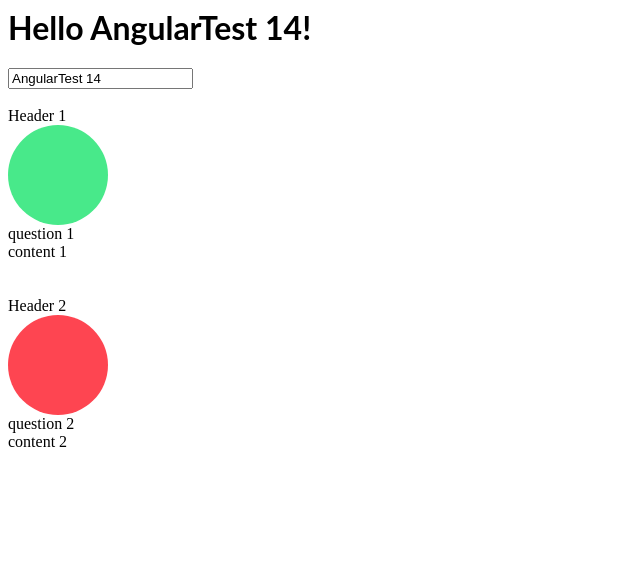
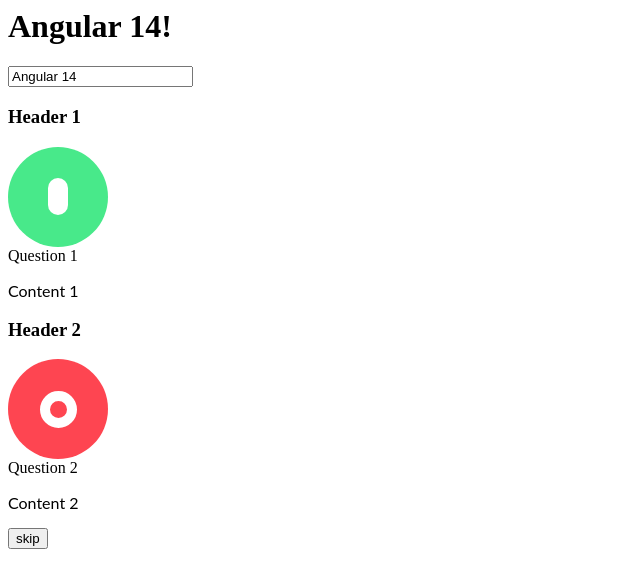
Before and after one commit to 1stApr/angular-100day, an Angular app: page / in a window 1280 px wide. Shown: the top 588 px of the page, without its empty margins (0-640 px from the left). Built offline with nearby package versions, Linux system fonts and the light colour scheme.

Commit message:
day 13 Content Projection

```diff
--- a/src/app/app.component.html
+++ b/src/app/app.component.html
@@ -1,6 +1,13 @@
 <hello2 name200="{{ name1 }}"></hello2>
 <input type="text"[(ngModel)] ="name1" (ngModelChange) = "name1=$event">
-<br><br>
-<app-toggle [(checked)]="questions.question1" header="Header 1" question="question 1" content="content 1"></app-toggle>
-<br><br>
-<app-toggle [(checked)]="questions.question2" header="Header 2" question="question 2" content="content 2"></app-toggle>
+<app-toggle [(checked)]="questions.question1">
+	<h3 class="header">Header 1</h3>
+	<label>Question 1</label>
+	<p>Content 1</p>
+</app-toggle>
+<app-toggle [(checked)]="questions.question2">
+	<h3 class="header">Header 2</h3>
+	<span ngProjectAs="label">Question 2</span>
+	<p>Content 2</p>
+	<button>skip</button>
+</app-toggle>
--- a/src/app/app.component.ts
+++ b/src/app/app.component.ts
@@ -6,7 +6,7 @@
   styleUrls: ["./app.component.css"]
 })
 export class AppComponent {
-  name1 = "AngularTest " + VERSION.major;
+  name1 = "Angular " + VERSION.major;
   isChecked = true;
   questions = {
     question1: true,
--- a/src/app/hello.component.ts
+++ b/src/app/hello.component.ts
@@ -3,11 +3,11 @@
 @Component({
   selector: "hello2",
   template: `
-    <h1>Hello {{ name200 }}!</h1>
+    <h1>{{ name200 }}!</h1>
   `,
   styles: [
     `
-      h1 {
+      - + h1 {
         font-family: Lato;
       }
     `
--- a/src/app/toggle/toggle.component.html
+++ b/src/app/toggle/toggle.component.html
@@ -1,10 +1,15 @@
 <header>
-	{{header}}
+	<ng-content select=".header"></ng-content>
 </header>
-<div class="toggle-wrapper" [class.checked]="checked" tabindex="0" (click)="toggle()"></div>
+<div class="toggle-wrapper" [class.checked]="checked" tabindex="0" (click)="toggle()">
+	<div class="toggle"></div>
+</div>
 <div class="toggle-label">
-	{{question}}
+	<ng-content select="label"></ng-content>
 </div>
 <div class="toggle-content">
-	{{content}}
+	<ng-content></ng-content>
 </div>
+<div class="skip">
+	<ng-content select="button"></ng-content>
+</div>
--- a/src/app/toggle/toggle.component.ts
+++ b/src/app/toggle/toggle.component.ts
@@ -6,9 +6,6 @@
   styleUrls: ["./toggle.component.css"]
 })
 export class ToggleComponent implements OnInit {
-  @Input() header: string;
-  @Input() question: string;
-  @Input() content: string;
   @Input() checked = true;
 
   @Output() checkedChange = new EventEmitter<boolean>();
```
